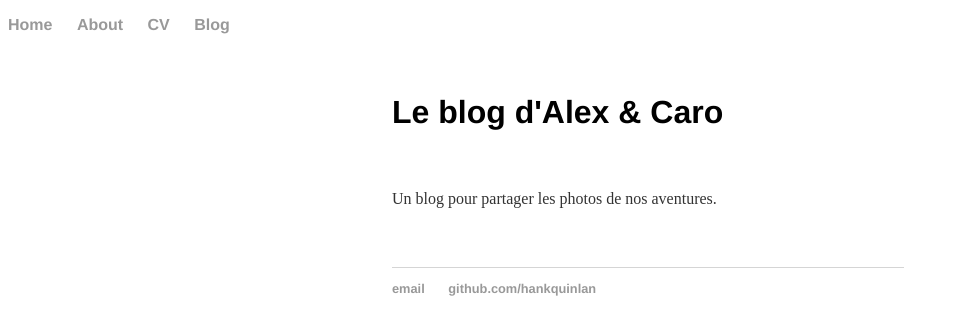
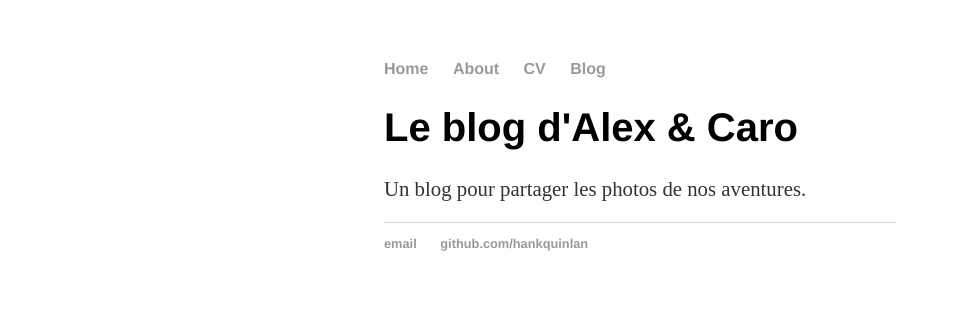
Before and after one commit to alexkrushnisky/art_alexandrekrushnisky, a Jekyll site: the page built from index.html, in a window 1280 px wide. Shown: the top 335 px of the page, without its empty margins (0-958 px from the left). Built offline with Jekyll 4.4.1, drawn with Linux system fonts in a browser that asks for light colours.

Commit message:
Update main.css

```diff
--- a/css/main.css
+++ b/css/main.css
@@ -1,5 +1,6 @@
 body {
-    width: 100%;
+    margin: 60px auto;
+    width: 40%;
 }
 nav ul, footer ul {
     font-family:'Helvetica', 'Arial', 'Sans-Serif';
@@ -19,23 +20,17 @@
     text-decoration: underline;
 }
 h1 {
-    font-size: 2em;
+    font-size: 2.5em;
     font-family:'Helvetica', 'Arial', 'Sans-Serif';
-    margin: 60px auto;
-    width: 40%;
 }
 p {
-    font-size: 1em;
-    line-height: 1em;
+    font-size: 1.3em;
+    line-height: 1.2em;
     color: #333;
-    margin: 60px auto;
-    width: 40%;
 }
 footer {
     border-top: 1px solid #d5d5d5;
     font-size: .8em;
-    margin: 60px auto;
-    width: 40%;
 }
 
 ul.posts {
```
